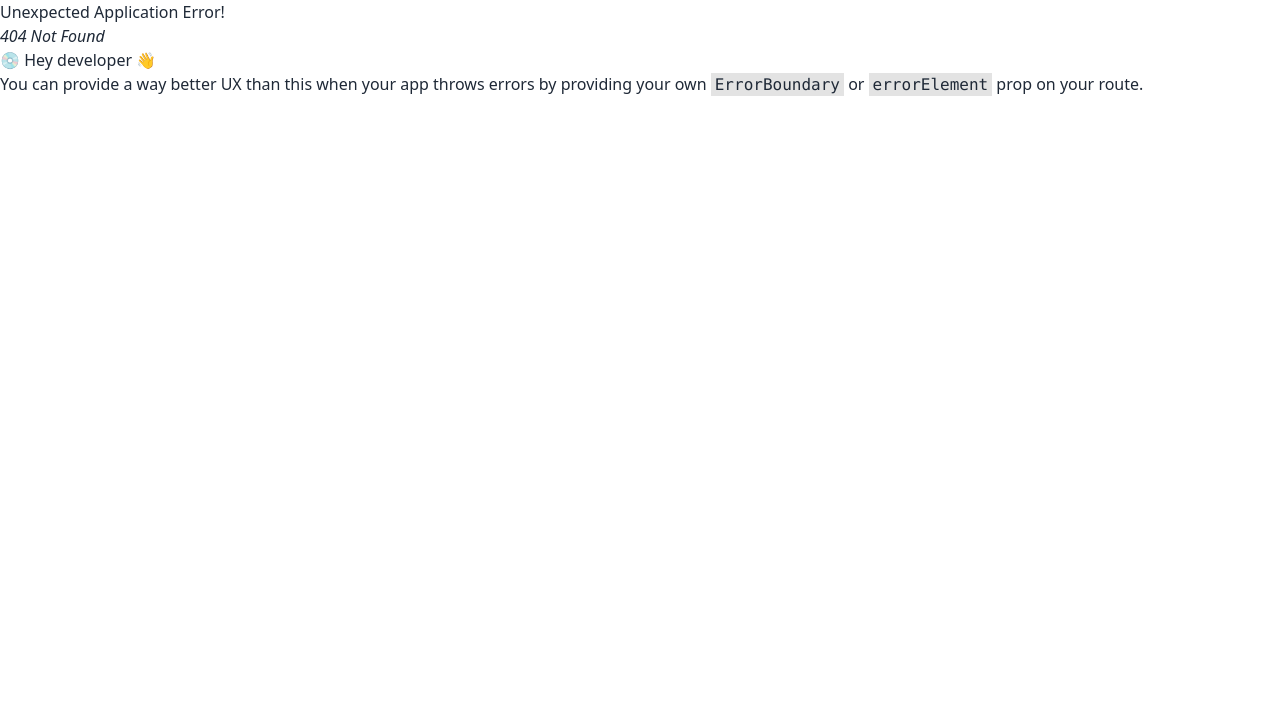
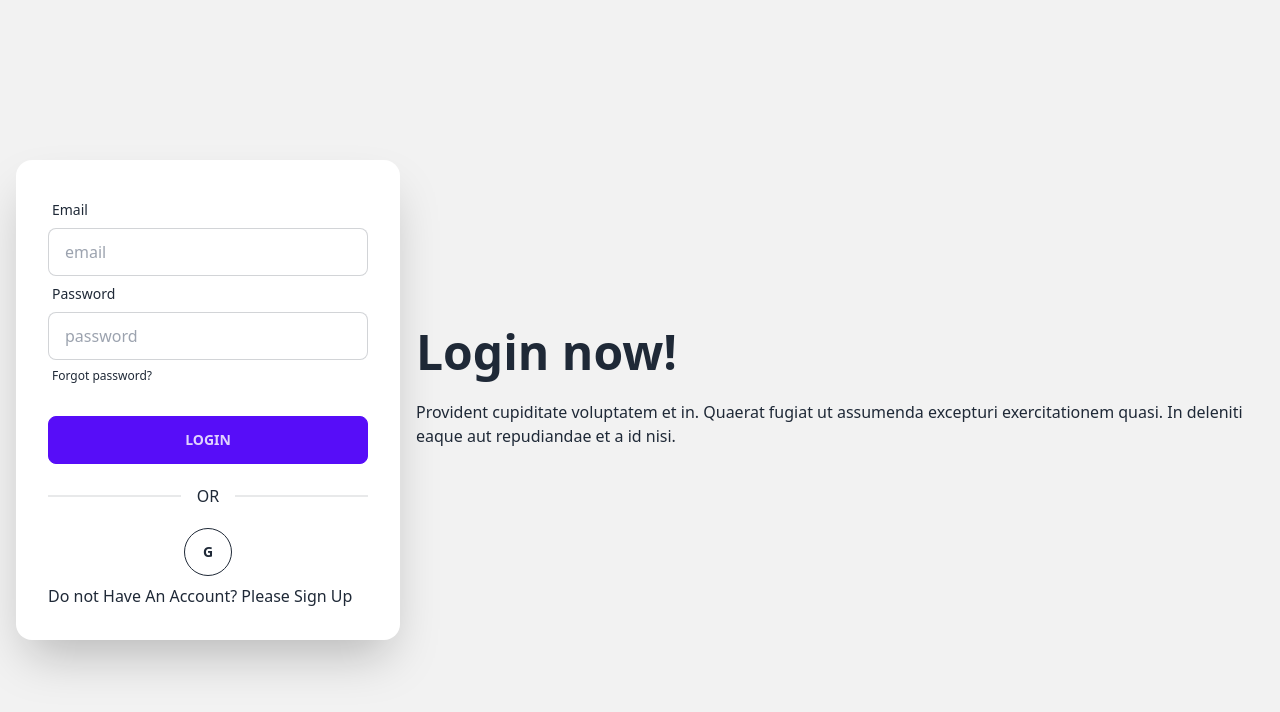
Before and after one commit to mehrabhossain1/kids-play-client, a React (Vite) app: page /login in a window 1280 px wide. Before the commit this address had no page. Shown: the top 712 px of the page. Built offline with nearby package versions, Linux system fonts and the light colour scheme.

Commit message:
installed firebase

```diff
--- a/package.json
+++ b/package.json
@@ -10,6 +10,7 @@
     "preview": "vite preview"
   },
   "dependencies": {
+    "firebase": "^10.0.0",
     "localforage": "^1.10.0",
     "match-sorter": "^6.3.1",
     "react": "^18.2.0",
--- a/src/Pages/Login/Login.jsx
+++ b/src/Pages/Login/Login.jsx
@@ -1,4 +1,9 @@
 const Login = () => {
+  // login handler
+  const handleLogin = (e) => {
+    e.preventDefault();
+  };
+
   return (
     <div className='hero min-h-screen bg-base-200'>
       <div className='hero-content flex-col lg:flex-row-reverse'>
@@ -12,6 +17,8 @@ const Login = () => {
         </div>
         <div className='card flex-shrink-0 w-full max-w-sm shadow-2xl bg-base-100'>
           <div className='card-body'>
+            {/* login form */}
+            <form onSubmit={handleLogin}>
               <div className='form-control'>
                 <label className='label'>
                   <span className='label-text'>Email</span>
@@ -40,8 +47,15 @@ const Login = () => {
                 </label>
               </div>
               <div className='form-control mt-6'>
-              <button className='btn btn-primary'>Login</button>
+                <input
+                  className='btn btn-primary'
+                  type='submit'
+                  value='Login'
+                />
               </div>
+            </form>
+
+            {/* google login */}
             <div className='divider'>OR</div>
             <button className='btn btn-circle btn-outline mx-auto'>G</button>
             <p>Do not Have An Account? Please Sign Up</p>
--- a/src/Routes/Routes.jsx
+++ b/src/Routes/Routes.jsx
@@ -1,6 +1,7 @@
 import { createBrowserRouter } from "react-router-dom";
 import Main from "../Layout/Main";
 import Home from "../Pages/Home/Home/Home";
+import Login from "../Pages/Login/Login";
 
 const router = createBrowserRouter([
   {
@@ -11,6 +12,10 @@ const router = createBrowserRouter([
         path: "/",
         element: <Home></Home>,
       },
+      {
+        path: "login",
+        element: <Login></Login>,
+      },
     ],
   },
 ]);
--- a/src/main.jsx
+++ b/src/main.jsx
@@ -1,7 +1,6 @@
 import React from "react";
 import ReactDOM from "react-dom/client";
 import "./index.css";
-
 import { RouterProvider } from "react-router-dom";
 import router from "./Routes/Routes.jsx";
 
```
Also changed, not shown: 1 other file (tests, documents, lock files or other folders). Lines whose indentation alone changed are shown as unchanged.
